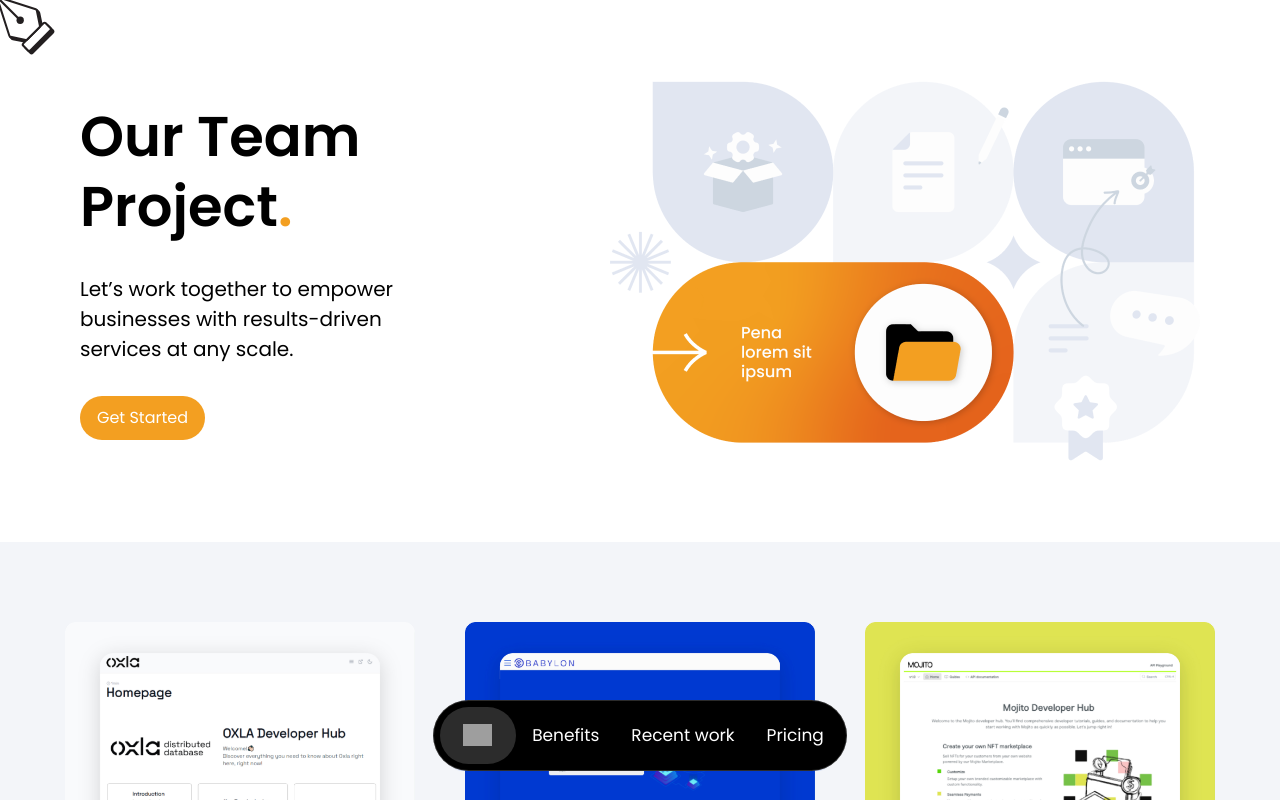
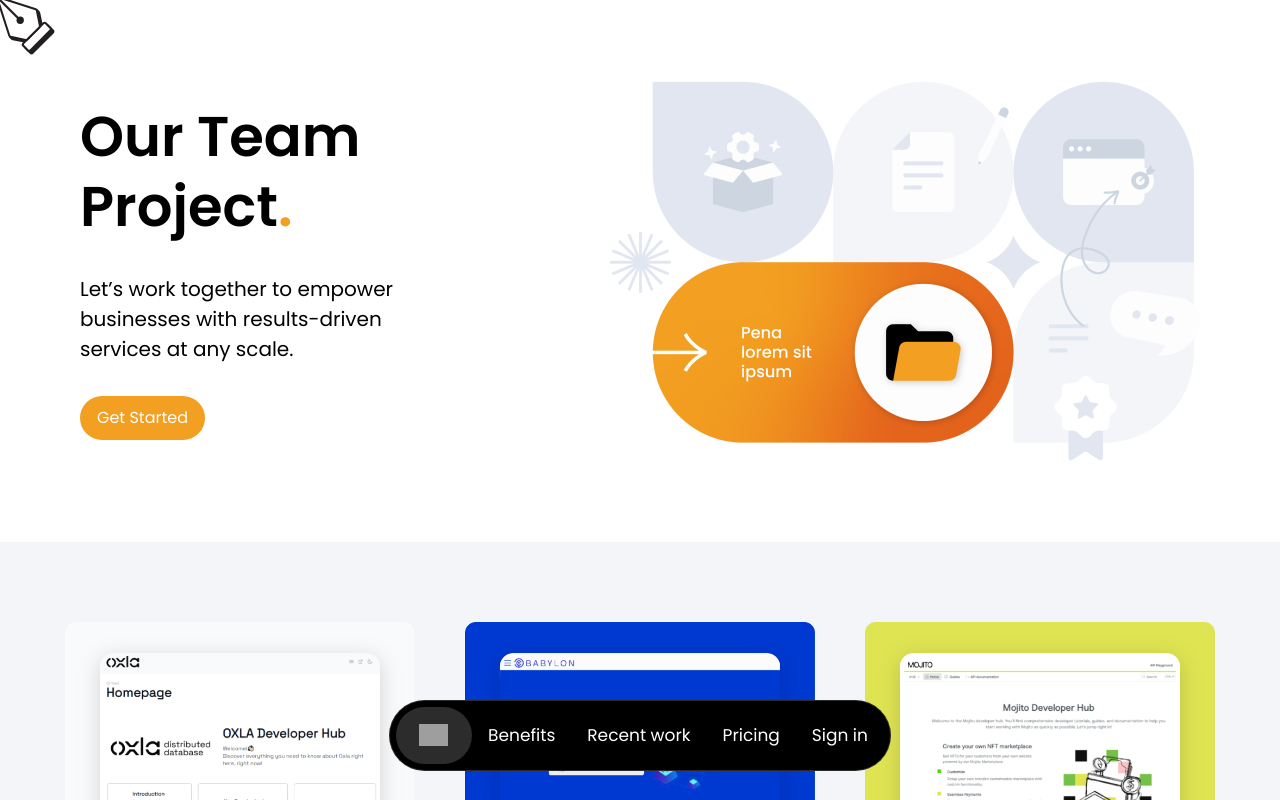
Before and after one commit to pr3b/penateam-old, a Next.js app: page /work in a window 1280 px wide. Shown: the top 800 px of the page. Built offline with nearby package versions, Linux system fonts and the light colour scheme; no server answers; grey boxes are pictures that could not be loaded; a web font is replaced by a local one.

Commit message:
implement to floating nav

```diff
--- a/pages/components/FloatingNav.js
+++ b/pages/components/FloatingNav.js
@@ -1,4 +1,5 @@
 import React from "react";
+import FloatingNavAuth from "./FloatingNavAuth";
 
 function FloatingNav() {
   return (
@@ -19,6 +20,7 @@ function FloatingNav() {
             <a href="\#pricing" className="floating-nav__link w-nav-link">
               Pricing
             </a>
+            <FloatingNavAuth />
           </nav>
           {/* <div className="w-nav-button">
             <div className="w-icon-nav-menu"></div>
```
